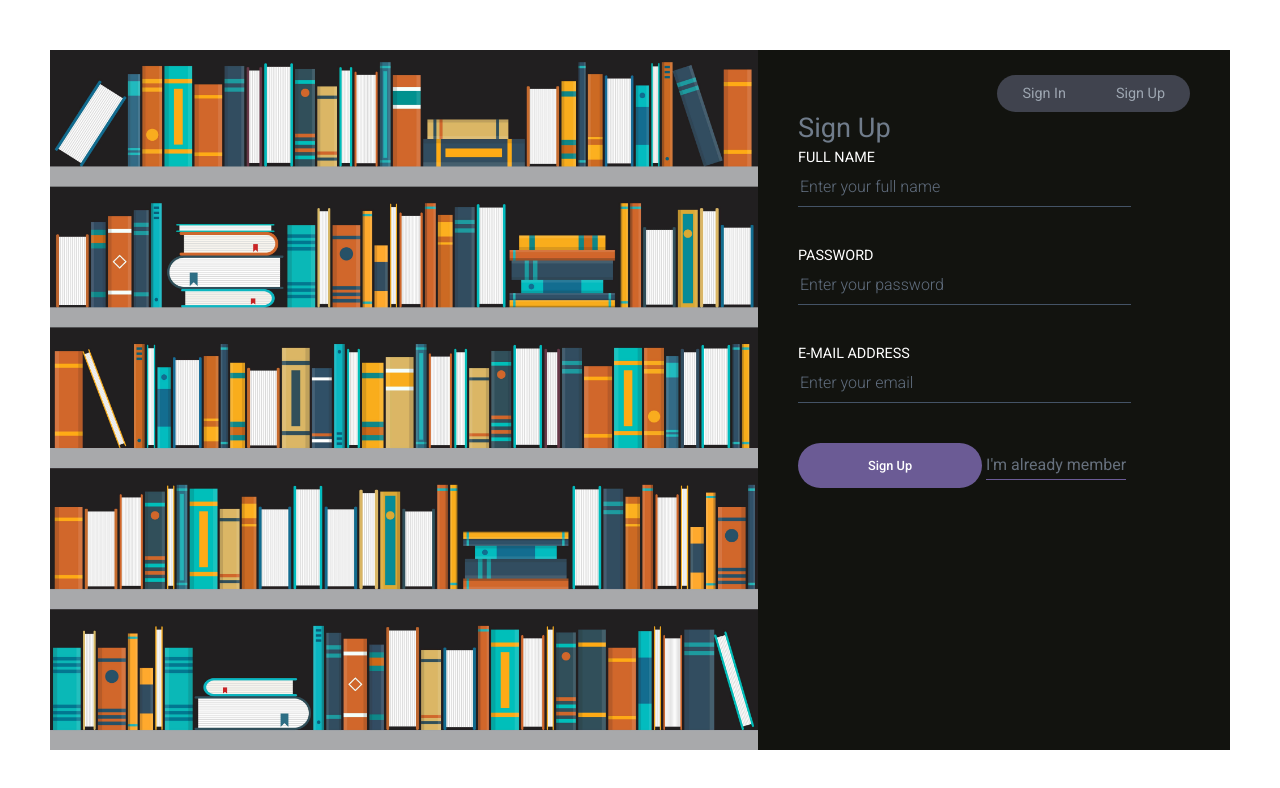
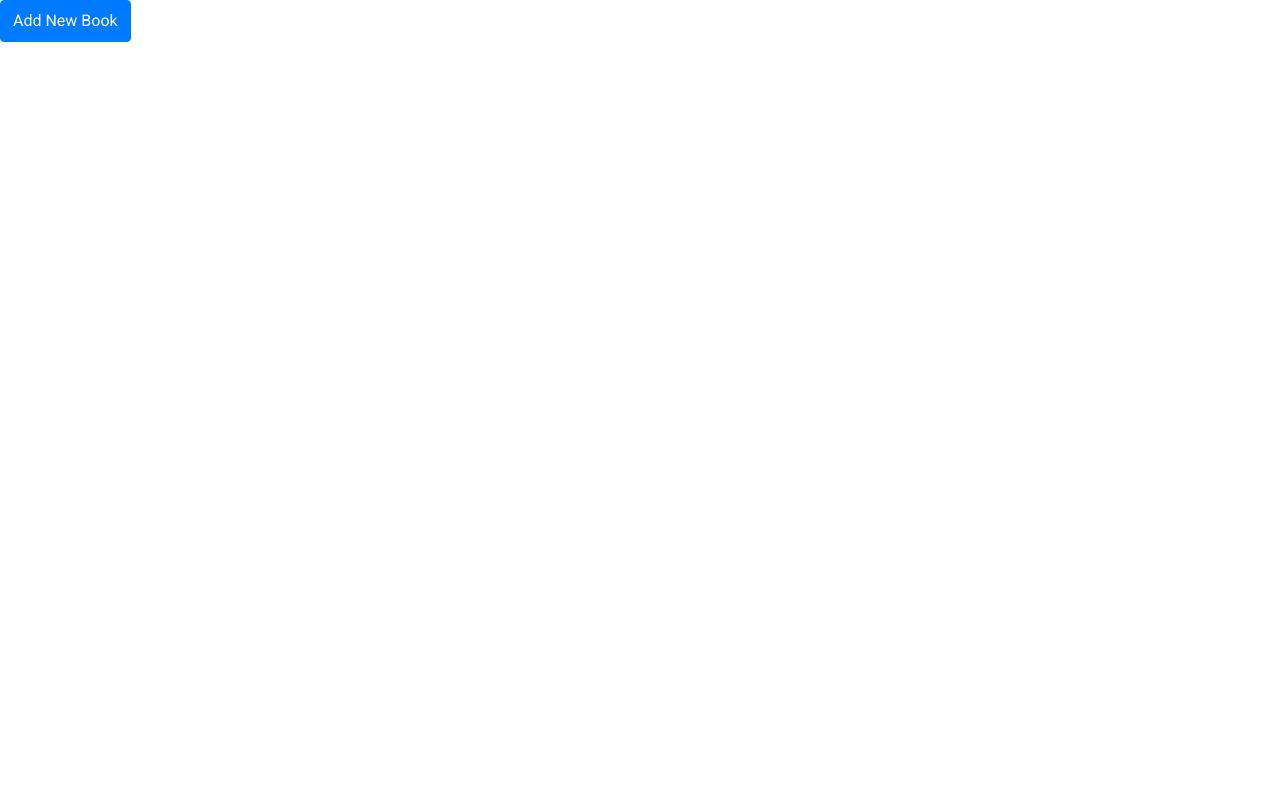
Before and after one commit to Kainat-Naseer25/BookShelf_FinalProject_FrontEnd, a React (Create React App) app: page / in a window 1280 px wide. Shown: the top 788 px of the page. Built offline with nearby package versions, Linux system fonts and the light colour scheme.

Commit message:
ADD BOOKS FORM

```diff
--- a/src/App.css
+++ b/src/App.css
@@ -1,28 +1,25 @@
 .App {
   height: 100vh;
-  padding: 50px;
   display: flex;
   color: white;
 }
 
 .appAside {
-  width: 60%;
-  display: flex;
-  justify-content: center;
-  align-items: center;
-  overflow: hidden;
+  width: 50%;
+  background-color: #6b5b95;
 }
 
 .appForm {
-  width: 40%;
+  width: 50%;
   background-color: #12130f;
   padding: 25px 40px;
-  overflow: hidden;
+  overflow: auto;
 }
 
 .pageSwitcher {
   display: flex;
   justify-content: flex-end;
+  margin-bottom: 10%;
 }
 
 .pageSwitcherItem {
@@ -143,3 +140,7 @@
   padding-bottom: 2px;
   margin-left: 5px;
 }
+
+.socialMediaButtons {
+  padding: 10px 100px 10px 0px;
+}
--- a/src/App.js
+++ b/src/App.js
@@ -1,9 +1,10 @@
 import React from 'react';
 import { useState } from "react";
-import library from "./Pages/library.jpg";
 import { Route, Routes, BrowserRouter, NavLink } from "react-router-dom";
 import SignUpForm from "./Pages/SignUpForm";
 import SignInForm from "./Pages/SignInForm";
+import DataForm from "./Form/form.js";
+
 import "./App.css";
 
 function App() {
@@ -14,39 +15,37 @@ function App() {
   };
 
   return (
+    <DataForm />
+    // <BrowserRouter>
+    //   <div className="App">
+    //     <div className="appAside" />
+    //     <div className="appForm">
+    //       <div className="pageSwitcher">
+    //         <NavLink
+    //           to="/sign-in"
+    //           activeclassname="pageSwitcherItem-active"
+    //           className="pageSwitcherItem"
+    //           onClick={() => handleLinkClick("/sign-in")}
+    //         >
+    //           Sign In
+    //         </NavLink>
+    //         <NavLink
+    //           to="/"
+    //           activeclassname="pageSwitcherItem-active"
+    //           className="pageSwitcherItem"
+    //           onClick={() => handleLinkClick("/")}
+    //         >
+    //           Sign Up
+    //         </NavLink>
+    //       </div>
 
-    <BrowserRouter>
-      <div className="App">
-        <div className="appAside">
-        <img src={library} alt="Description of the image" style={{ height: "100%", width: "100%" }}/>
-        </div>
-        <div className="appForm">
-          <div className="pageSwitcher">
-            <NavLink
-              to="/sign-in"
-              activeclassname="pageSwitcherItem-active"
-              className="pageSwitcherItem"
-              onClick={() => handleLinkClick("/sign-in")}
-            >
-              Sign In
-            </NavLink>
-            <NavLink
-              to="/"
-              activeclassname="pageSwitcherItem-active"
-              className="pageSwitcherItem"
-              onClick={() => handleLinkClick("/")}
-            >
-              Sign Up
-            </NavLink>
-          </div>
-
-          <Routes>
-          <Route exact path="/" element={<SignUpForm/>} />
-          <Route path="/sign-in" element={<SignInForm/>} />
-          </Routes>
-        </div>
-      </div>
-    </BrowserRouter>
+    //       <Routes>
+    //       <Route exact path="/" element={<SignUpForm/>} />
+    //       <Route path="/sign-in" element={<SignInForm/>} />
+    //       </Routes>
+    //     </div>
+    //   </div>
+    // </BrowserRouter>
   );
 }
 
--- /dev/null
+++ b/src/Form/form.css
@@ -0,0 +1,83 @@
+.modal {
+    width: 100%;
+    margin: 0 auto;
+    padding: 20px;
+    background-color: grey;
+    border-radius: 5px;
+    box-shadow: 0px 0px 10px rgba(0, 0, 0, 0.3);
+  }
+
+  .form-group {
+    margin: 20px;
+  }
+
+  label {
+    display: block;
+    font-size: 16px;
+    font-weight: 500;
+    margin-bottom: 5px;
+  }
+
+  .form-control {
+    width: 100%;
+    padding: 8px 16px;
+    font-size: 16px;
+    line-height: 1.5;
+    color: #495057;
+    background-color: #fff;
+    border: 1px solid #ced4da;
+    border-radius: 4px;
+    transition: border-color 0.15s ease-in-out, box-shadow 0.15s ease-in-out;
+  }
+
+  .form-control:focus {
+    border-color: #80bdff;
+    outline: 0;
+    box-shadow: 0 0 0 0.2rem rgba(0, 123, 255, 0.25);
+  }
+
+  .btn {
+    display: inline-block;
+    font-weight: 400;
+    color: #212529;
+    text-align: center;
+    vertical-align: middle;
+    -webkit-user-select: none;
+    -moz-user-select: none;
+    -ms-user-select: none;
+    user-select: none;
+    background-color: #fff;
+    border: 1px solid #ced4da;
+    padding: 0.5rem 0.75rem;
+    font-size: 1rem;
+    line-height: 1.5;
+    border-radius: 0.25rem;
+    transition: color 0.15s ease-in-out, background-color 0.15s ease-in-out,
+      border-color 0.15s ease-in-out, box-shadow 0.15s ease-in-out;
+    cursor: pointer;
+    margin-right: 10px;
+  }
+
+  .btn-primary {
+    color: #fff;
+    background-color: #007bff;
+    border-color: #007bff;
+  }
+
+  .btn-primary:hover {
+    color: #fff;
+    background-color: #0069d9;
+    border-color: #0062cc;
+  }
+
+  .btn-secondary {
+    color: #fff;
+    background-color: #6c757d;
+    border-color: #6c757d;
+  }
+
+  .btn-secondary:hover {
+    color: #fff;
+    background-color: #5a6268;
+    border-color: #545b62;
+  }
--- /dev/null
+++ b/src/Form/form.js
@@ -0,0 +1,64 @@
+import 'bootstrap/dist/css/bootstrap.min.css';
+import React, { useState } from "react";
+import { Button, Modal, ModalHeader, ModalBody, ModalFooter } from "reactstrap";
+import "./form.css";
+
+const DataForm = () => {
+  const [modal, setModal] = useState(false);
+
+  const toggle = () => setModal(!modal);
+
+  const handleSubmit = (event) => {
+    event.preventDefault();
+    // Do something with the form data, e.g. send it to the server
+  };
+
+  return (
+    <div>
+      <Button color="primary" onClick={toggle}>
+        Add New Book
+      </Button>
+      <Modal isOpen={modal} toggle={toggle}>
+        <ModalHeader toggle={toggle}>Add New Book</ModalHeader>
+        <ModalBody>
+          <form onSubmit={handleSubmit}>
+            <div className="form-group">
+              <label htmlFor="bookName">Book Name:</label>
+              <input type="text" name="bookName" class="form-control" />
+            </div>
+            <div className="form-group">
+              <label htmlFor="authorName">Author Name:</label>
+              <input type="text" name="authorName" class="form-control" />
+            </div>
+            <div className="form-group">
+              <label htmlFor="rating">Rating:</label>
+              <input type="number" name="rating" class="form-control" />
+            </div>
+            <div className="form-group">
+              <label htmlFor="price">Price:</label>
+              <input type="number" name="price" class="form-control" />
+            </div>
+            <div className="form-group">
+              <label htmlFor="ISBN">ISBN:</label>
+              <input type="text" name="ISBN" class="form-control" />
+            </div>
+            <div className="form-group">
+              <label htmlFor="category">Category:</label>
+              <input type="text" name="category" class="form-control" />
+            </div>
+            <div className="form-group">
+              <label htmlFor="coverImage">Cover Image:</label>
+              <input type="file" name="coverImage" accept="image/*" class="form-control" />
+            </div>
+            <ModalFooter>
+              <button type="submit" className="btn btn-primary">Submit</button>
+              <button className="btn btn-secondary" onClick={toggle}>Close</button>
+            </ModalFooter>
+          </form>
+        </ModalBody>
+      </Modal>
+    </div>
+  );
+};
+
+export default DataForm;
--- a/src/Pages/SignInForm.js
+++ b/src/Pages/SignInForm.js
@@ -1,6 +1,10 @@
 import React, { useState } from "react";
 import { Link } from "react-router-dom";
-import "../App.css";
+
+import {
+  FacebookLoginButton,
+  InstagramLoginButton
+} from "react-social-login-buttons";
 
 function SignInForm() {
   const [formData, setFormData] = useState({
@@ -69,6 +73,16 @@ function SignInForm() {
             Create an account
           </Link>
         </div>
+
+        <div className="socialMediaButtons">
+          <div className="facebookButton">
+            <FacebookLoginButton onClick={() => alert("Hello")} />
+          </div>
+
+          <div className="instagramButton">
+            <InstagramLoginButton onClick={() => alert("Hello")} />
+          </div>
+        </div>
       </form>
     </div>
   );
--- a/src/Pages/SignUpForm.js
+++ b/src/Pages/SignUpForm.js
@@ -1,6 +1,5 @@
 import React, { useState } from "react";
 import { Link } from "react-router-dom";
-import "../App.css";
 
 function SignUpForm() {
   const [formData, setFormData] = useState({
@@ -79,6 +78,22 @@ function SignUpForm() {
         </div>
 
         <div className="formField">
+          <label className="formFieldCheckboxLabel">
+            <input
+              className="formFieldCheckbox"
+              type="checkbox"
+              name="hasAgreed"
+              value={formData.hasAgreed}
+              onChange={handleChange}
+            />{" "}
+            I agree all statements in{" "}
+            <a href="null" className="formFieldTermsLink">
+              terms of service
+            </a>
+          </label>
+        </div>
+
+        <div className="formField">
           <button className="formFieldButton">Sign Up</button>{" "}
           <Link to="/sign-in" className="formFieldLink">
             I'm already member
```
Also changed, not shown: src/Pages/Pages.css (added).
